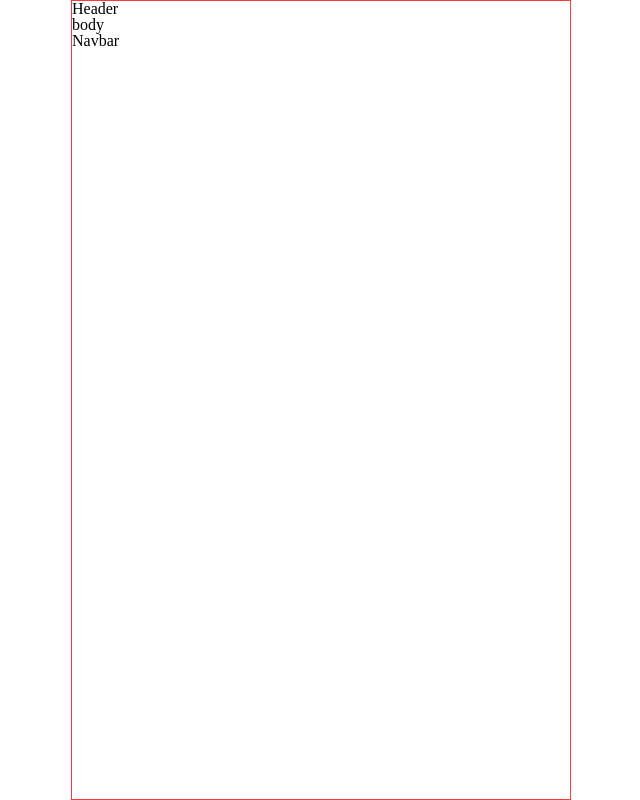
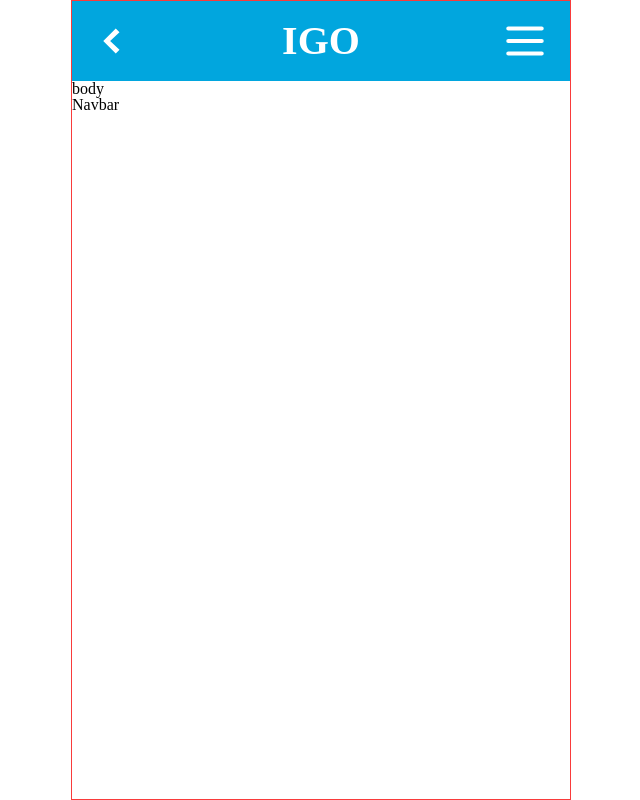
Before and after one commit to Hod0ri/2022-Capstone-IGO, a Next.js app in the folder Web Client/igo-web/: page / in a window 1280 px wide. Shown: the whole page, without its empty margins (319-959 px from the left). Built offline with nearby package versions, Linux system fonts and the light colour scheme.

Commit message:
[ Web ] add Header Component

```diff
--- a/Web Client/igo-web/core/components/Header/index.jsx
+++ b/Web Client/igo-web/core/components/Header/index.jsx
@@ -1,7 +1,54 @@
 import React from "react";
+import styled from "styled-components";
+import { GoChevronLeft } from "react-icons/go";
+import { HiOutlineMenu } from "react-icons/hi";
+
+const HeaderStyles = styled.div`
+  width: 100%;
+  height: 80px;
+  padding: 20px;
+  background-color: ${(props) => props.theme.color.blue};
+  color: ${(props) => props.theme.color.white};
+  display: flex;
+  font-size: ${(props) => props.theme.fontSize.xl};
+`;
+
+const BackButton = styled.div`
+  display: flex;
+  flex: 1;
+  align-items: center;
+  cursor: pointer;
+`;
+
+const Title = styled.div`
+  display: flex;
+  flex: 1;
+  justify-content: center;
+  align-items: center;
+  font-weight: bold;
+`;
+
+const MenuIcon = styled.div`
+  display: flex;
+  flex: 1;
+  justify-content: right;
+  align-items: center;
+  font-size: 50px;
+  cursor: pointer;
+`;
 
 const Header = () => {
-  return <div>Header</div>;
+  return (
+    <HeaderStyles>
+      <BackButton>
+        <GoChevronLeft />
+      </BackButton>
+      <Title>IGO</Title>
+      <MenuIcon>
+        <HiOutlineMenu />
+      </MenuIcon>
+    </HeaderStyles>
+  );
 };
 
 export default Header;
```
